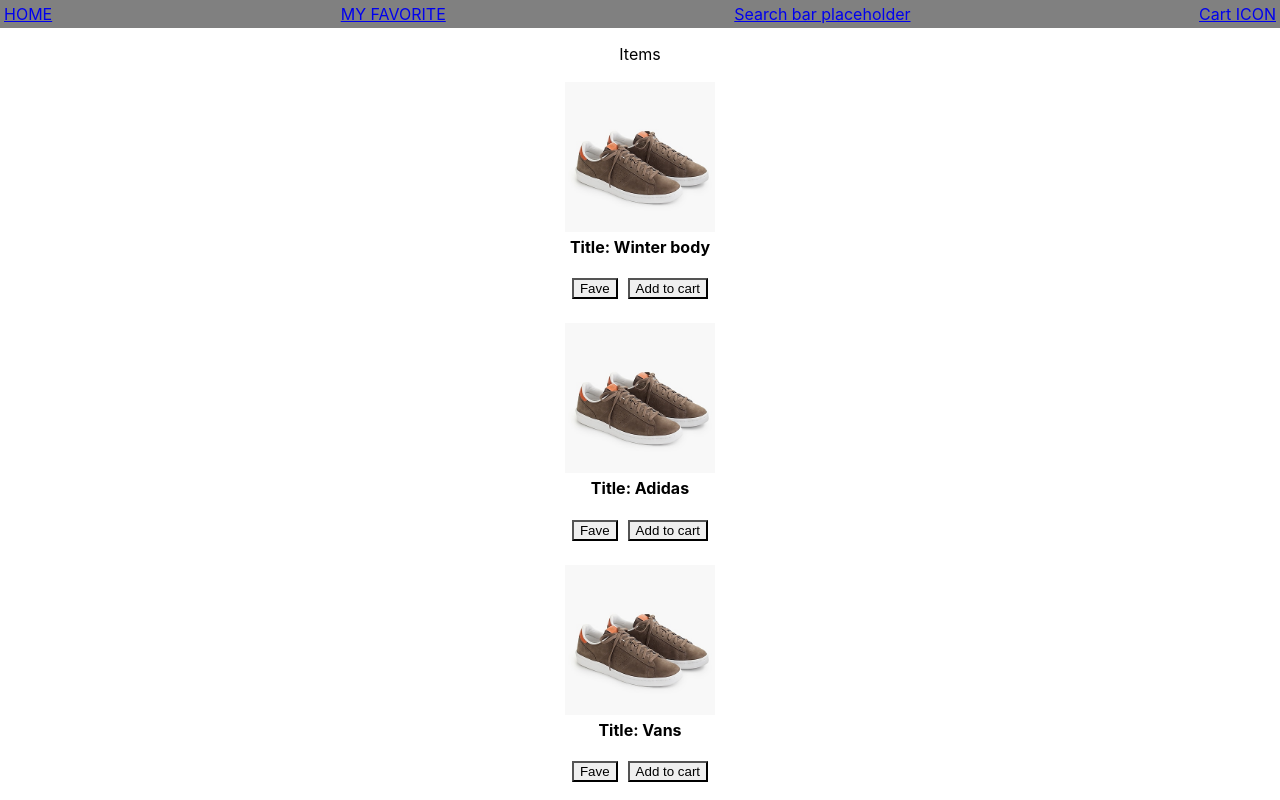
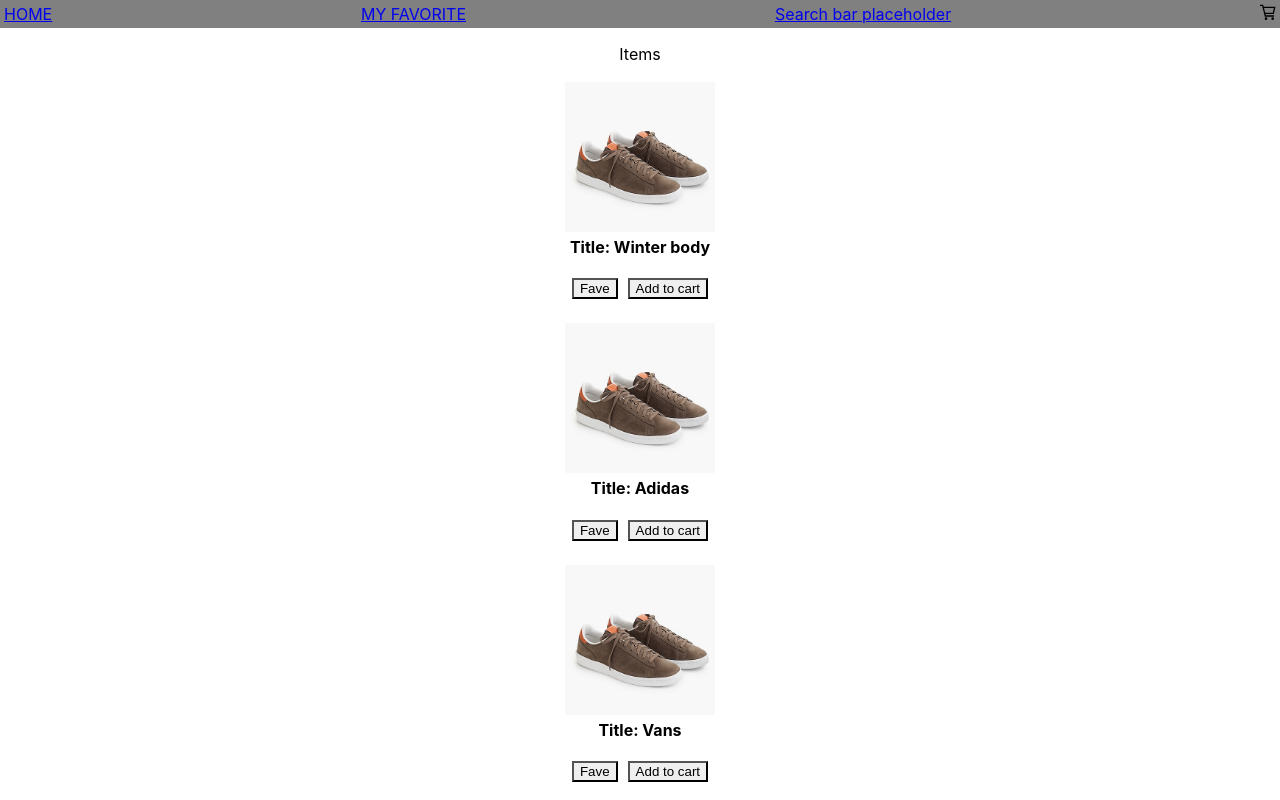
Before and after one commit to ifiokudoidiok/zirashop, a React (Create React App) app: page / in a window 1280 px wide. Shown: the top 800 px of the page. Built offline with nearby package versions, Linux system fonts and the light colour scheme; no server answers.

Commit message:
Add Icon to NavBar

```diff
--- a/src/components/NavBar.tsx
+++ b/src/components/NavBar.tsx
@@ -1,6 +1,8 @@
 import React from "react";
 import { Link } from "react-router-dom";
 import { Box, Flex, Stack } from "@chakra-ui/react";
+import { Icon } from "@chakra-ui/react";
+import {  GrCart } from "react-icons/gr";
 
 const NavBar = ({ to = "/" }) => {
 
@@ -20,7 +22,7 @@ const NavBar = ({ to = "/" }) => {
             </Link>
             <Link to="/favorite">MY FAVORITE</Link>
             <Link to="#">Search bar placeholder </Link>
-            <Link to="/cart">Cart ICON </Link>
+            <Link to="/cart" > <Icon as={GrCart} cursor='pointer'/></Link>
 
         </Flex>
       );
```
